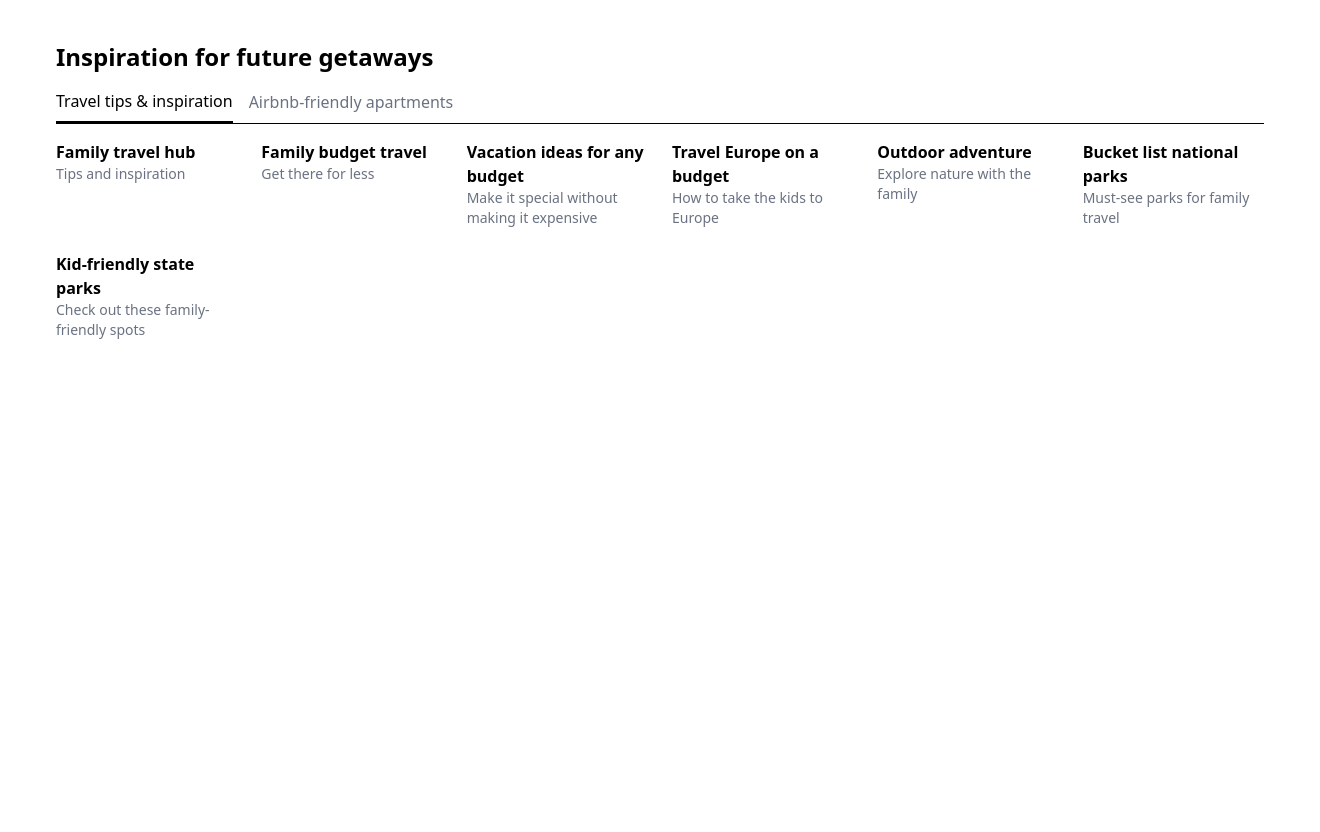
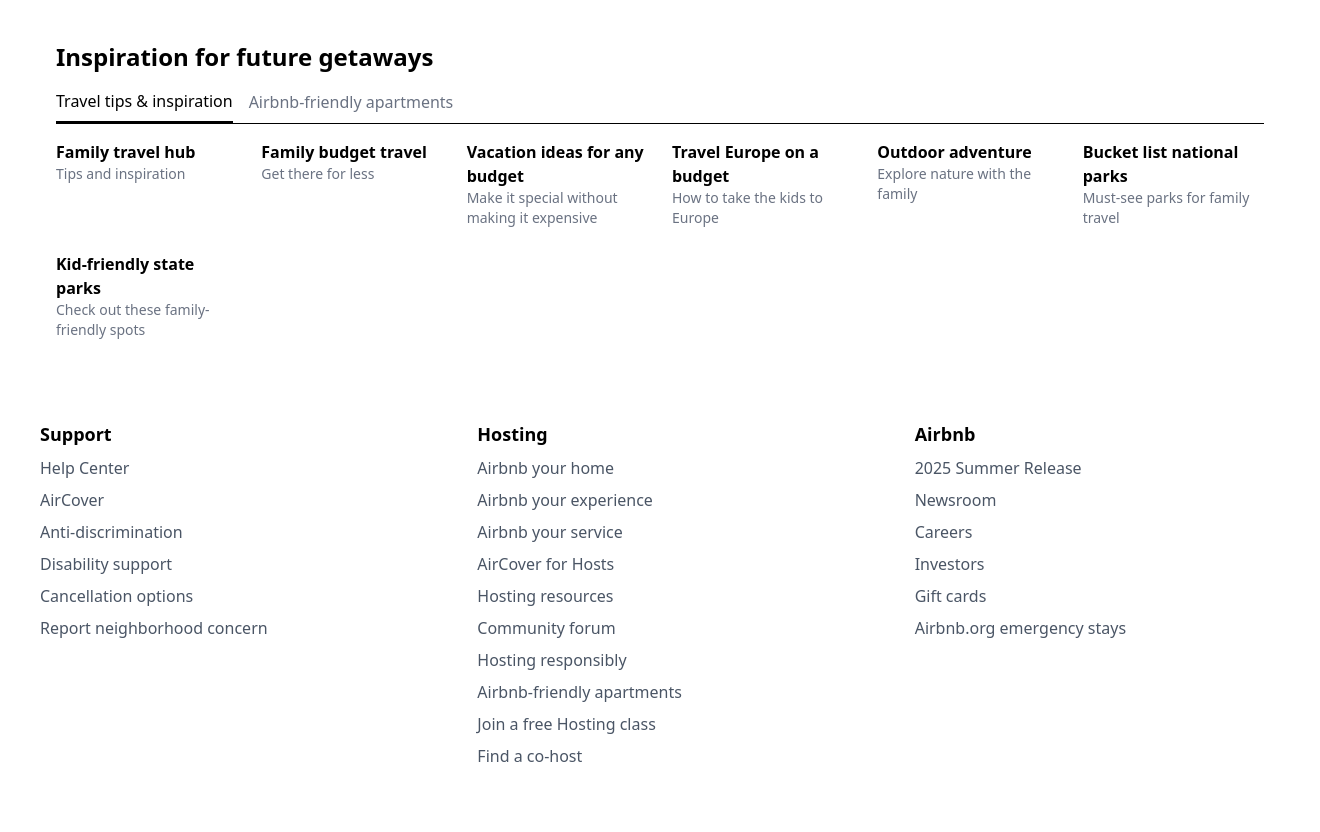
Before and after one commit to system-Barinda/Website-Cloning-airbnb, a plain HTML site: page index.html in a window 1280 px wide. Shown: the part 1639-2471 px from the top of the page, 1320 px wide, since content can reach past the window. Before the commit the page ends 1995 px from the top, so only its background shows below. Drawn offline with nearby package versions, Linux system fonts and the light colour scheme.

Commit message:
the middle  of the footer box  finished

```diff
--- a/index.html
+++ b/index.html
@@ -843,5 +843,53 @@
   </div>
 </div>
 
+
+
+<!-- the middle the footer -->
+
+<footer class="container  py-8 md:py-16  ml-10 w-500">
+    <div class="grid grid-cols-1 md:grid-cols-3 gap-8">
+        <div class="space-y-4">
+            <h3 class="font-bold text-lg mb-2">Support</h3>
+            <ul class="space-y-2">
+                <li><a href="#" class="text-gray-600 hover:text-black">Help Center</a></li>
+                <li><a href="#" class="text-gray-600 hover:text-black">AirCover</a></li>
+                <li><a href="#" class="text-gray-600 hover:text-black">Anti-discrimination</a></li>
+                <li><a href="#" class="text-gray-600 hover:text-black">Disability support</a></li>
+                <li><a href="#" class="text-gray-600 hover:text-black">Cancellation options</a></li>
+                <li><a href="#" class="text-gray-600 hover:text-black">Report neighborhood concern</a></li>
+            </ul>
+        </div>
+
+        <div class="space-y-4">
+            <h3 class="font-bold text-lg mb-2">Hosting</h3>
+            <ul class="space-y-2">
+                <li><a href="#" class="text-gray-600 hover:text-black">Airbnb your home</a></li>
+                <li><a href="#" class="text-gray-600 hover:text-black">Airbnb your experience</a></li>
+                <li><a href="#" class="text-gray-600 hover:text-black">Airbnb your service</a></li>
+                <li><a href="#" class="text-gray-600 hover:text-black">AirCover for Hosts</a></li>
+                <li><a href="#" class="text-gray-600 hover:text-black">Hosting resources</a></li>
+                <li><a href="#" class="text-gray-600 hover:text-black">Community forum</a></li>
+                <li><a href="#" class="text-gray-600 hover:text-black">Hosting responsibly</a></li>
+                <li><a href="#" class="text-gray-600 hover:text-black">Airbnb-friendly apartments</a></li>
+                <li><a href="#" class="text-gray-600 hover:text-black">Join a free Hosting class</a></li>
+                <li><a href="#" class="text-gray-600 hover:text-black">Find a co-host</a></li>
+            </ul>
+        </div>
+
+        <div class="space-y-4">
+            <h3 class="font-bold text-lg mb-2">Airbnb</h3>
+            <ul class="space-y-2">
+                <li><a href="#" class="text-gray-600 hover:text-black">2025 Summer Release</a></li>
+                <li><a href="#" class="text-gray-600 hover:text-black">Newsroom</a></li>
+                <li><a href="#" class="text-gray-600 hover:text-black">Careers</a></li>
+                <li><a href="#" class="text-gray-600 hover:text-black">Investors</a></li>
+                <li><a href="#" class="text-gray-600 hover:text-black">Gift cards</a></li>
+                <li><a href="#" class="text-gray-600 hover:text-black">Airbnb.org emergency stays</a></li>
+            </ul>
+        </div>
+    </div>
+</footer>
+
 </body>
 </html>
```
